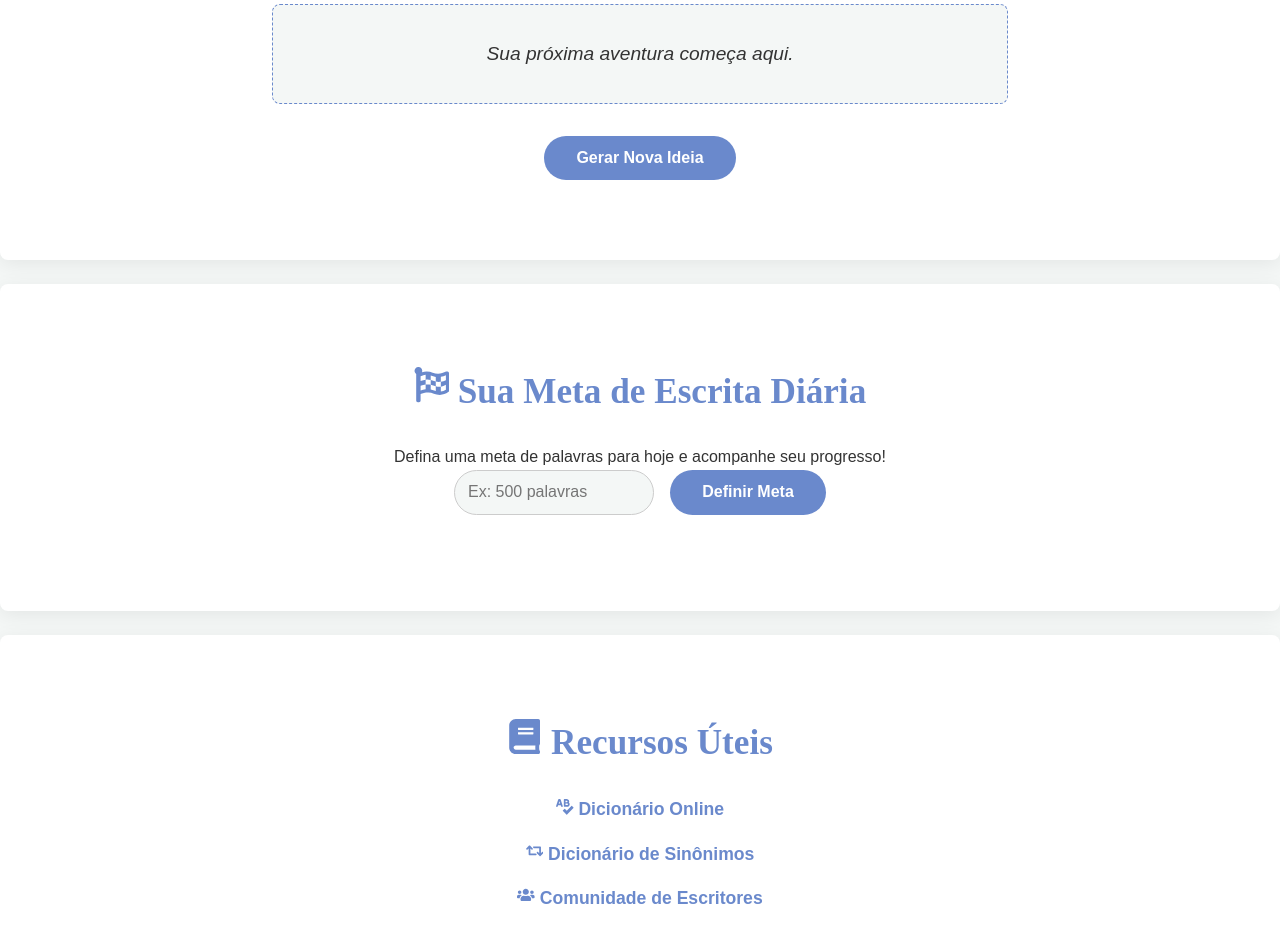
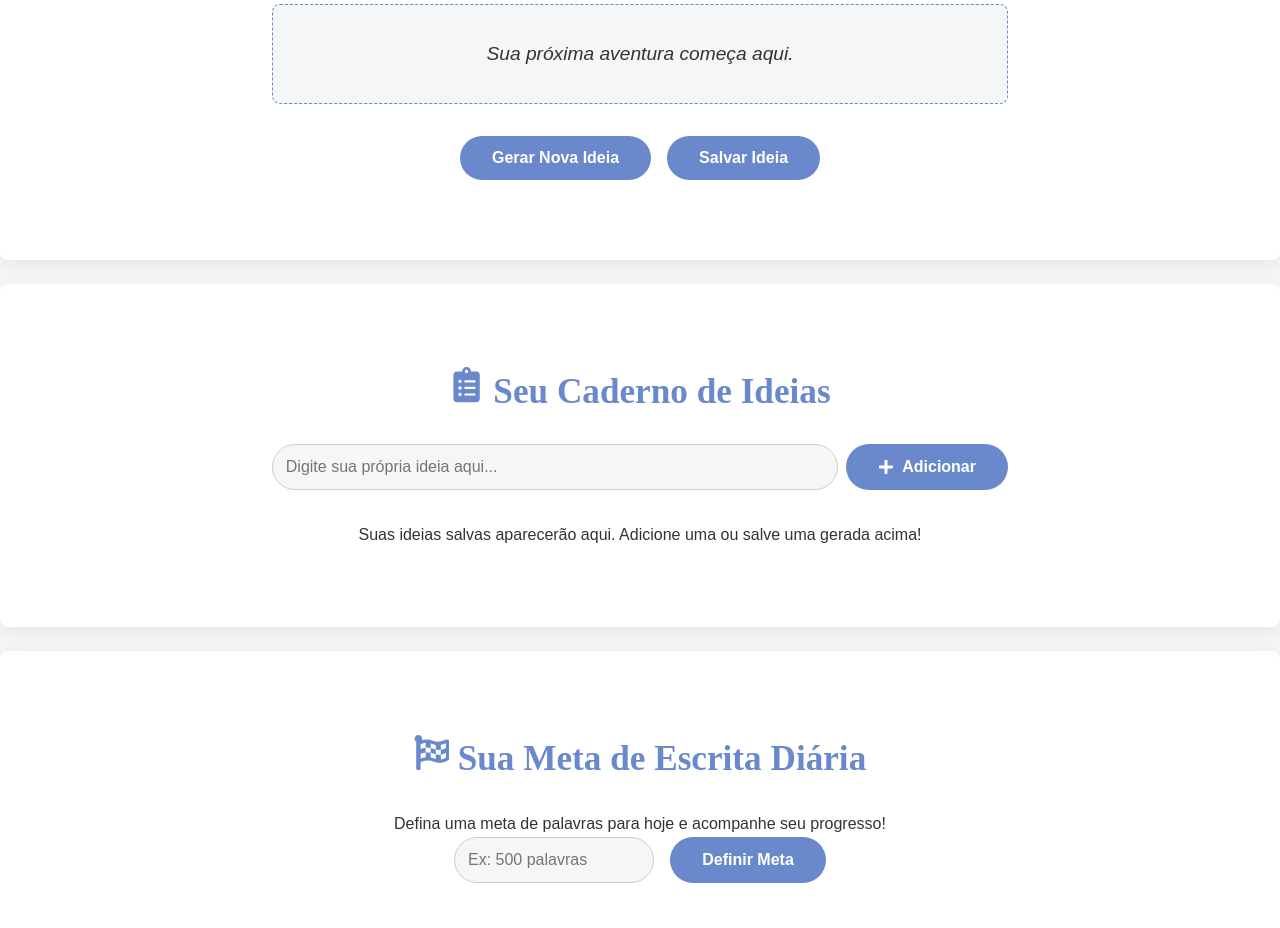
Before and after one commit to isaacnasreis/o-refugio-da-escrita-react, a React (Vite) app: page / in a window 1280 px wide. Shown: the part 1320-2248 px from the top of the page. Built offline with nearby package versions, Linux system fonts and the light colour scheme.

Commit message:
criando opcao de digitar as proprias ideias de salva-las

```diff
--- a/src/App.jsx
+++ b/src/App.jsx
@@ -7,6 +7,20 @@ import Desafio from "./sections/Desafio";
 import Metas from "./sections/Metas";
 import Recursos from "./sections/Recursos";
 import Footer from "./components/Footer";
+import Caderno from "./sections/Caderno";
+
+const prompts = [
+  "Uma biblioteca onde os livros sussurram segredos para quem os lê.",
+  "Um detetive que resolve crimes conversando com fantasmas.",
+  "A última árvore do mundo começa a falar.",
+  "Um chef de cozinha descobre que pode cozinhar emoções em seus pratos.",
+  "Dois estranhos trocam de corpo depois de um eclipse solar.",
+  "Uma cidade onde é proibido sonhar.",
+  "O diário de um gato que acredita ser um deus egípcio.",
+  "Um robô começa a sentir saudades de um lugar onde nunca esteve.",
+  "Uma flor que floresce apenas uma vez a cada século, e todos querem vê-la.",
+  "Alguém recebe uma carta de seu 'eu' do futuro com um aviso.",
+];
 
 function App() {
   const [darkMode, setDarkMode] = useState(() => {
@@ -28,13 +42,58 @@ function App() {
     setDarkMode((prevMode) => !prevMode);
   };
 
+  const [promptText, setPromptText] = useState(
+    "Sua próxima aventura começa aqui."
+  );
+
+  const [savedPrompts, setSavedPrompts] = useState(() => {
+    const saved = localStorage.getItem("savedPrompts");
+    return saved ? JSON.parse(saved) : [];
+  });
+
+  const handleNewPrompt = () => {
+    const randomPrompt = prompts[Math.floor(Math.random() * prompts.length)];
+    setPromptText(randomPrompt);
+  };
+
+  const addPrompt = (promptToAdd) => {
+    if (
+      promptToAdd &&
+      promptToAdd.trim() !== "" &&
+      !savedPrompts.includes(promptToAdd)
+    ) {
+      const newSavedPrompts = [...savedPrompts, promptToAdd];
+      setSavedPrompts(newSavedPrompts);
+    }
+  };
+
+  const removeSavedPrompt = (promptToRemove) => {
+    const newSavedPrompts = savedPrompts.filter(
+      (prompt) => prompt !== promptToRemove
+    );
+    setSavedPrompts(newSavedPrompts);
+  };
+
+  useEffect(() => {
+    localStorage.setItem("savedPrompts", JSON.stringify(savedPrompts));
+  }, [savedPrompts]);
+
   return (
     <>
       <Header darkMode={darkMode} handleThemeChange={handleThemeChange} />
       <main>
         <Carta />
         <Inspiracao />
-        <Desafio />
+        <Desafio
+          promptText={promptText}
+          onNewPrompt={handleNewPrompt}
+          onSavePrompt={() => addPrompt(promptText)}
+        />
+        <Caderno
+          savedPrompts={savedPrompts}
+          onRemovePrompt={removeSavedPrompt}
+          onAddPrompt={addPrompt}
+        />
         <Metas />
         <Recursos />
       </main>
--- a/src/assets/global.css
+++ b/src/assets/global.css
@@ -276,3 +276,67 @@ footer {
   padding: 2rem 0;
   margin-top: 2rem;
 }
+
+#caderno {
+  background-color: var(--container-bg);
+  margin: 1.5rem auto;
+  padding: 3rem 2rem;
+  border-radius: 8px;
+  box-shadow: 0 4px 20px rgba(0, 0, 0, 0.07);
+}
+
+.lista-ideias-salvas {
+  list-style: none;
+  padding: 0;
+  text-align: left;
+}
+
+.lista-ideias-salvas li {
+  background-color: var(--background-color);
+  padding: 1rem 1.5rem;
+  border-radius: 8px;
+  margin-bottom: 1rem;
+  display: flex;
+  justify-content: space-between;
+  align-items: center;
+  font-size: 1.1rem;
+  border-left: 4px solid var(--secondary-color);
+}
+
+.lista-ideias-salvas li button {
+  background: none;
+  border: none;
+  color: var(--text-color);
+  cursor: pointer;
+  font-size: 1.2rem;
+  padding: 0.5rem;
+  opacity: 0.6;
+  transition: opacity 0.2s ease;
+}
+
+.lista-ideias-salvas li button:hover {
+  opacity: 1;
+  color: #e74c3c;
+}
+
+.form-ideia {
+  display: flex;
+  gap: 0.5rem;
+  margin-bottom: 2rem;
+}
+
+.form-ideia input {
+  flex-grow: 1;
+  padding: 0.8rem;
+  border-radius: 25px;
+  border: 1px solid #ccc;
+  font-size: 1rem;
+  background-color: var(--background-color);
+  color: var(--text-color);
+}
+
+.form-ideia button {
+  display: flex;
+  align-items: center;
+  gap: 0.5rem;
+}
--- /dev/null
+++ b/src/sections/Caderno.jsx
@@ -0,0 +1,59 @@
+import React, { useState } from "react";
+import { FaTrash, FaClipboardList, FaPlus } from "react-icons/fa";
+
+const Caderno = ({ savedPrompts, onRemovePrompt, onAddPrompt }) => {
+  const [newIdea, setNewIdea] = useState("");
+  const handleSubmit = (e) => {
+    e.preventDefault();
+    if (newIdea.trim() !== "") {
+      onAddPrompt(newIdea);
+      setNewIdea("");
+    }
+  };
+
+  return (
+    <section id="caderno">
+      <div className="container">
+        <h2>
+          <FaClipboardList aria-hidden="true" /> Seu Caderno de Ideias
+        </h2>
+
+        <form onSubmit={handleSubmit} className="form-ideia">
+          <input
+            type="text"
+            value={newIdea}
+            onChange={(e) => setNewIdea(e.target.value)}
+            placeholder="Digite sua própria ideia aqui..."
+            aria-label="Campo para nova ideia"
+          />
+          <button type="submit" aria-label="Adicionar nova ideia">
+            <FaPlus /> Adicionar
+          </button>
+        </form>
+
+        {savedPrompts.length === 0 ? (
+          <p>
+            Suas ideias salvas aparecerão aqui. Adicione uma ou salve uma gerada
+            acima!
+          </p>
+        ) : (
+          <ul className="lista-ideias-salvas">
+            {savedPrompts.map((prompt, index) => (
+              <li key={index}>
+                <span>{prompt}</span>
+                <button
+                  onClick={() => onRemovePrompt(prompt)}
+                  aria-label={`Remover a ideia: ${prompt}`}
+                >
+                  <FaTrash />
+                </button>
+              </li>
+            ))}
+          </ul>
+        )}
+      </div>
+    </section>
+  );
+};
+
+export default Caderno;
--- a/src/sections/Desafio.jsx
+++ b/src/sections/Desafio.jsx
@@ -1,28 +1,8 @@
-import React, { useState } from "react";
+import React from "react";
 import { FaLightbulb } from "react-icons/fa";
 
-const prompts = [
-  "Uma biblioteca onde os livros sussurram segredos para quem os lê.",
-  "Um detetive que resolve crimes conversando com fantasmas.",
-  "A última árvore do mundo começa a falar.",
-  "Um chef de cozinha descobre que pode cozinhar emoções em seus pratos.",
-  "Dois estranhos trocam de corpo depois de um eclipse solar.",
-  "Uma cidade onde é proibido sonhar.",
-  "O diário de um gato que acredita ser um deus egípcio.",
-  "Um robô começa a sentir saudades de um lugar onde nunca esteve.",
-  "Uma flor que floresce apenas uma vez a cada século, e todos querem vê-la.",
-  "Alguém recebe uma carta de seu 'eu' do futuro com um aviso.",
-];
-
-const Desafio = () => {
-  const [promptText, setPromptText] = useState(
-    "Sua próxima aventura começa aqui."
-  );
-
-  const handleNewPrompt = () => {
-    const randomPrompt = prompts[Math.floor(Math.random() * prompts.length)];
-    setPromptText(randomPrompt);
-  };
+const Desafio = ({ promptText, onNewPrompt, onSavePrompt }) => {
+  const isDefaultText = promptText === "Sua próxima aventura começa aqui.";
 
   return (
     <section id="desafio">
@@ -37,9 +17,27 @@ const Desafio = () => {
         <div id="prompt-container">
           <p id="prompt-text">{promptText}</p>
         </div>
-        <button id="prompt-button" onClick={handleNewPrompt}>
-          Gerar Nova Ideia
-        </button>
+        <div
+          className="botoes-desafio"
+          style={{
+            display: "flex",
+            justifyContent: "center",
+            gap: "1rem",
+            marginTop: "1rem",
+          }}
+        >
+          <button id="prompt-button" onClick={onNewPrompt}>
+            Gerar Nova Ideia
+          </button>
+          <button
+            id="save-prompt-button"
+            onClick={onSavePrompt}
+            disabled={isDefaultText}
+            aria-label="Salvar ideia atual"
+          >
+            Salvar Ideia
+          </button>
+        </div>
       </div>
     </section>
   );
```
